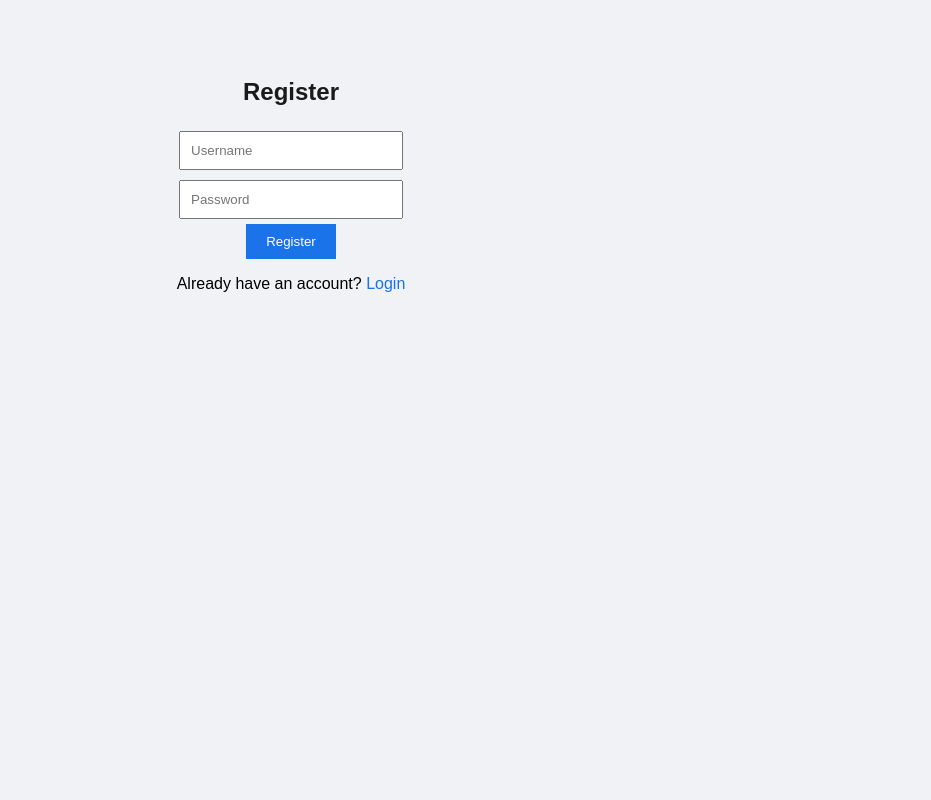
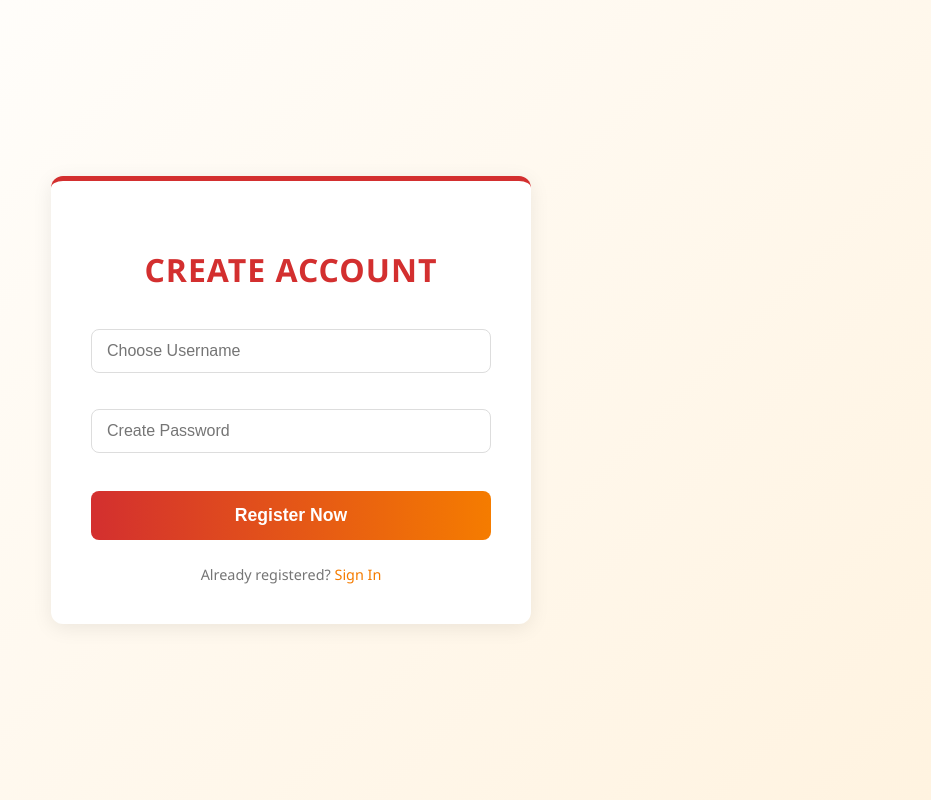
Before and after one commit to Kimberly-Ngidi/university-login-system, a Flask app: page /register in a window 1280 px wide. Shown: the whole page, without its empty margins (349-1280 px from the left). Run offline with Flask 3, Linux system fonts and the light colour scheme.

Commit message:
Update website to a professional university portal design
Refactor static CSS and HTML templates to implement a new design with a professional university portal aesthetic, including a new color palette, modern UI elements, and improved layout.

Replit-Commit-Author: Agent
Replit-Commit-Session-Id: 6a3aa415-7549-427a-9be3-3ce3b3927404
Replit-Commit-Checkpoint-Type: full_checkpoint
Replit-Commit-Event-Id: e3d414db-1867-4cdc-8e27-0d8398c9a1c7
Replit-Commit-Screenshot-Url: https://storage.googleapis.com/screenshot-production-us-central1/47d798ca-ee6d-493b-9820-dd6aa1db8c89/6a3aa415-7549-427a-9be3-3ce3b3927404/TWF4oa2
Replit-Helium-Checkpoint-Created: true

```diff
--- a/static/css/style.css
+++ b/static/css/style.css
@@ -1,33 +1,116 @@
+:root {
+    --primary-red: #D32F2F;
+    --primary-orange: #F57C00;
+    --accent-orange: #FFB74D;
+    --bg-white: #FFFFFF;
+    --bg-off-white: #FDFDFD;
+    --text-dark: #212121;
+    --text-light: #757575;
+    --shadow: 0 4px 20px rgba(0, 0, 0, 0.08);
+    --border-radius: 12px;
+}
+
 body {
-    font-family: Arial, sans-serif;
-    background-color: #f0f2f5;
+    font-family: 'Segoe UI', Roboto, Helvetica, Arial, sans-serif;
+    background: linear-gradient(135deg, var(--bg-white) 0%, #FFF3E0 100%);
+    color: var(--text-dark);
+    margin: 0;
+    display: flex;
+    justify-content: center;
+    align-items: center;
+    min-height: 100vh;
+}
+
+.container {
+    background: var(--bg-white);
+    padding: 40px;
+    border-radius: var(--border-radius);
+    box-shadow: var(--shadow);
+    max-width: 400px;
+    width: 90%;
+    border-top: 5px solid var(--primary-red);
     text-align: center;
-    padding: 50px;
+}
+
+h2 {
+    color: var(--primary-red);
+    font-size: 2rem;
+    margin-bottom: 30px;
+    font-weight: 700;
+    text-transform: uppercase;
+    letter-spacing: 1px;
+}
+
+.form-group {
+    margin-bottom: 20px;
+    text-align: left;
 }
 
 input {
-    padding: 10px;
-    margin: 5px;
-    width: 200px;
+    width: 100%;
+    padding: 12px 15px;
+    margin: 8px 0;
+    display: inline-block;
+    border: 1px solid #ddd;
+    border-radius: 8px;
+    box-sizing: border-box;
+    font-size: 1rem;
+    transition: border-color 0.3s ease;
+}
+
+input:focus {
+    outline: none;
+    border-color: var(--primary-orange);
+    box-shadow: 0 0 0 3px rgba(245, 124, 0, 0.1);
 }
 
 button {
-    padding: 10px 20px;
-    background-color: #1a73e8;
+    width: 100%;
+    padding: 14px;
+    background: linear-gradient(to right, var(--primary-red), var(--primary-orange));
     color: white;
     border: none;
+    border-radius: 8px;
     cursor: pointer;
+    font-size: 1.1rem;
+    font-weight: 600;
+    transition: transform 0.2s, box-shadow 0.2s;
+    margin-top: 10px;
 }
 
 button:hover {
-    background-color: #155ab6;
+    transform: translateY(-2px);
+    box-shadow: 0 5px 15px rgba(211, 47, 47, 0.3);
 }
 
-h2 {
-    color: #1a1a1a;
+button:active {
+    transform: translateY(0);
 }
 
 a {
-    color: #1a73e8;
+    color: var(--primary-orange);
     text-decoration: none;
+    font-weight: 500;
+    transition: color 0.2s;
 }
+
+a:hover {
+    color: var(--primary-red);
+    text-decoration: underline;
+}
+
+.footer-text {
+    margin-top: 25px;
+    font-size: 0.9rem;
+    color: var(--text-light);
+}
+
+/* Dashboard specific */
+.dashboard-card {
+    max-width: 600px;
+}
+
+.welcome-msg {
+    font-size: 1.5rem;
+    margin-bottom: 20px;
+}
--- a/templates/register.html
+++ b/templates/register.html
@@ -1,17 +1,29 @@
 <!DOCTYPE html>
-<html>
+<html lang="en">
 <head>
-    <title>Register - Sol Plaatje University</title>
+    <meta charset="UTF-8">
+    <meta name="viewport" content="width=device-width, initial-scale=1.0">
+    <title>Register - University Portal</title>
     <link rel="stylesheet" href="{{ url_for('static', filename='css/style.css') }}">
 </head>
 <body>
-    <h2>Register</h2>
-    <form method="POST">
-        <input type="text" name="username" placeholder="Username" required><br>
-        <input type="password" name="password" placeholder="Password" required><br>
-        <button type="submit">Register</button>
-    </form>
-    <p style="color:red">{{ message }}</p>
-    <p>Already have an account? <a href="/login">Login</a></p>
+    <div class="container">
+        <h2>Create Account</h2>
+        <form method="POST">
+            <div class="form-group">
+                <input type="text" name="username" placeholder="Choose Username" required>
+            </div>
+            <div class="form-group">
+                <input type="password" name="password" placeholder="Create Password" required>
+            </div>
+            <button type="submit">Register Now</button>
+        </form>
+        {% if message %}
+        <p style="color: var(--primary-red); margin-top: 15px;">{{ message }}</p>
+        {% endif %}
+        <div class="footer-text">
+            Already registered? <a href="/login">Sign In</a>
+        </div>
+    </div>
 </body>
 </html>
```
Also changed, not shown: templates/dashboard.html (+12 -5 lines), templates/login.html (+22 -10 lines).
